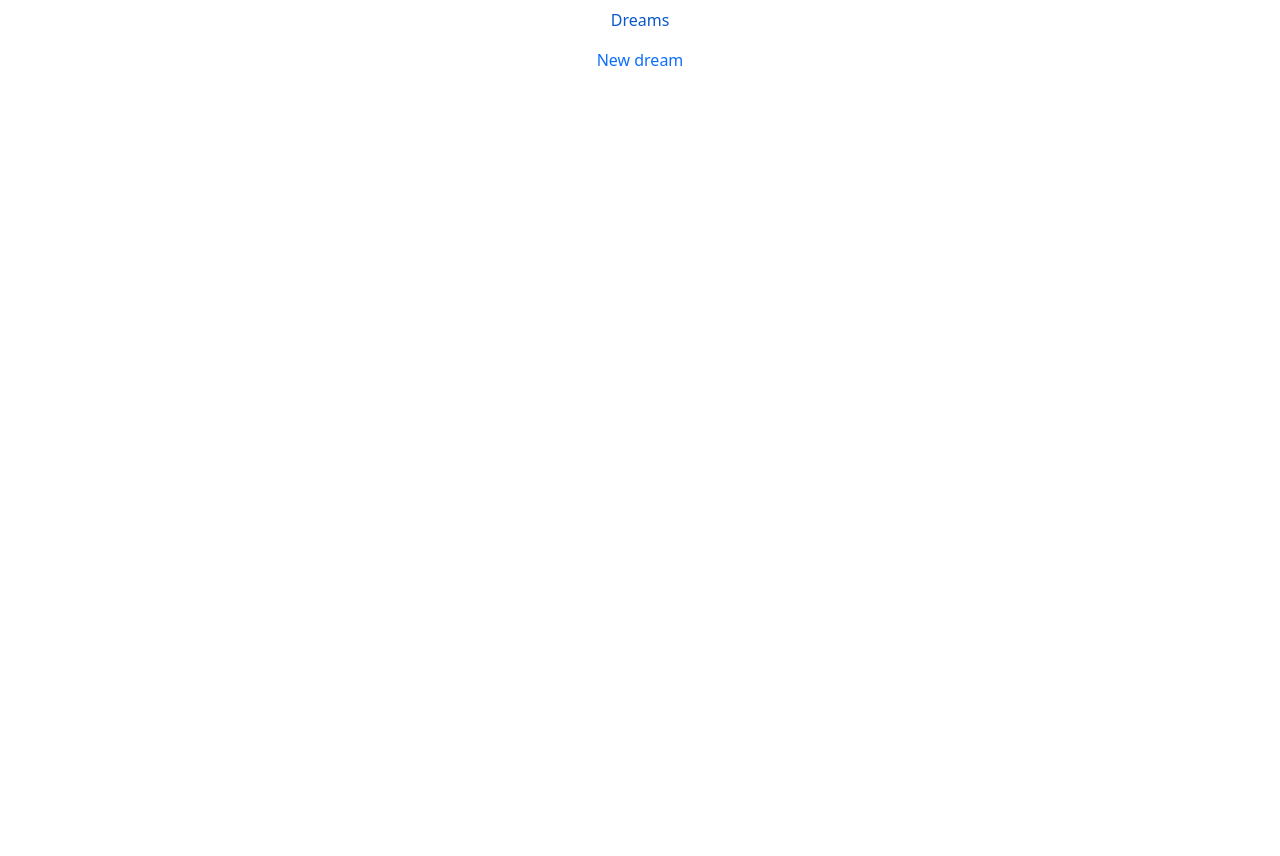
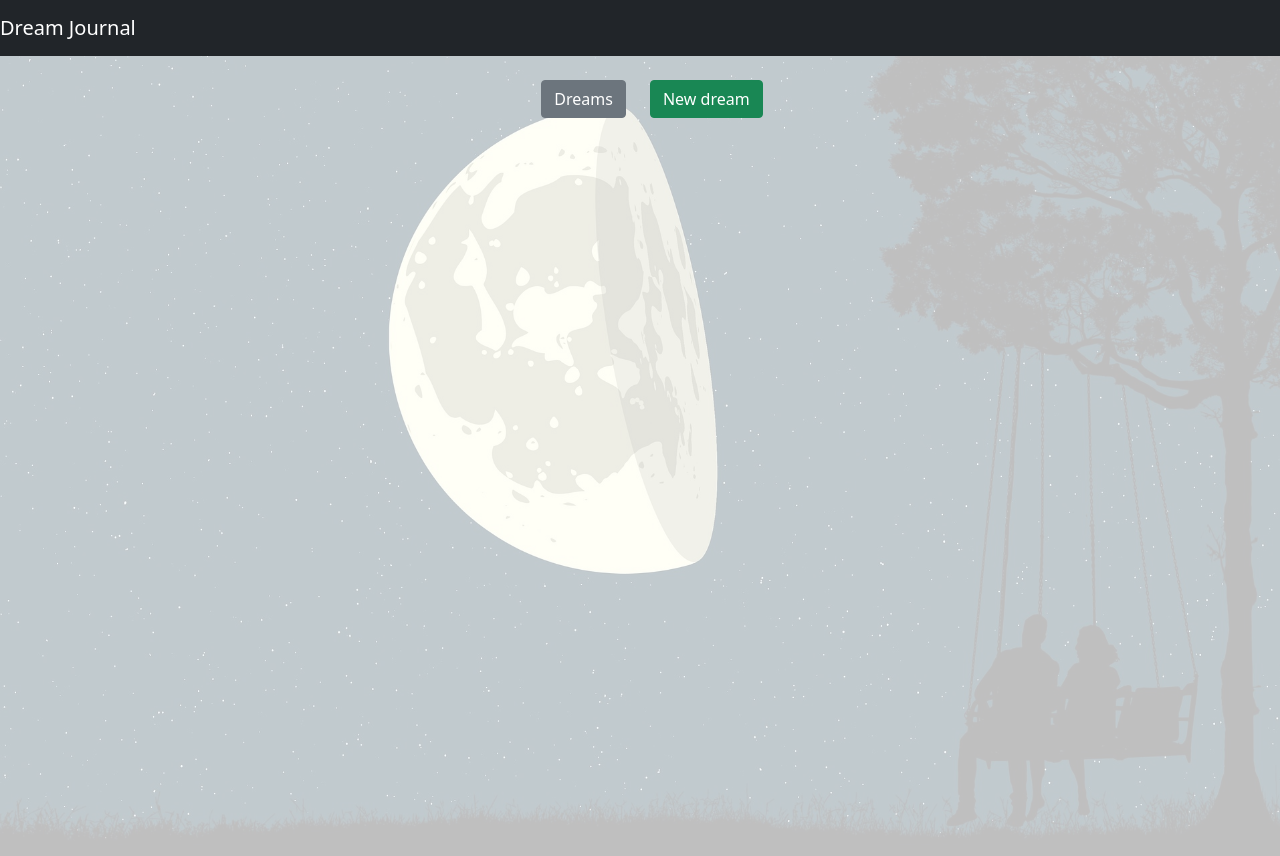
Before and after one commit to borisknot/dream-journal, a React (Create React App) app: page /dreams/1/edit in a window 1280 px wide. Before the commit the page ends 800 px from the top, so only its background shows below. Built offline with nearby package versions, Linux system fonts and the light colour scheme.

Commit message:
Improve: Visual look

```diff
--- a/src/App.css
+++ b/src/App.css
@@ -1,38 +1,12 @@
 .App {
-  text-align: center;
+  background-image: url("/public/background.jpg");
+  min-height: 100vh;
+  background-repeat: no-repeat;
+  background-size: cover;
 }
 
-.App-logo {
-  height: 40vmin;
-  pointer-events: none;
+.AppContainer {
+  background-color: rgba(255, 255, 255, 0.75);
+  padding: 24px;
+  min-height: 100vh;
 }
-
-@media (prefers-reduced-motion: no-preference) {
-  .App-logo {
-    animation: App-logo-spin infinite 20s linear;
-  }
-}
-
-.App-header {
-  background-color: #282c34;
-  min-height: 100vh;
-  display: flex;
-  flex-direction: column;
-  align-items: center;
-  justify-content: center;
-  font-size: calc(10px + 2vmin);
-  color: white;
-}
-
-.App-link {
-  color: #61dafb;
-}
-
-@keyframes App-logo-spin {
-  from {
-    transform: rotate(0deg);
-  }
-  to {
-    transform: rotate(360deg);
-  }
-}
--- a/src/App.tsx
+++ b/src/App.tsx
@@ -8,16 +8,23 @@ import DreamsPage from './pages/DreamsPage';
 import DreamShowsPage from './pages/DreamsShowPage';
 
 import Nav from "react-bootstrap/Nav";
+import Navbar from "react-bootstrap/Navbar";
+import ApplicationLayout from './layouts/ApplicationLayout';
 
 function App() {
   return (
     <div className="App">
-      <Nav className="flex-column">
-        <Link className="nav-link" to="/">Dreams</Link>
-        <Link className="nav-link" to="/dreams/new">New dream</Link>
+      <Navbar bg="dark" variant="dark" expand={false} sticky="top">
+        <Navbar.Brand>Dream Journal</Navbar.Brand>
+      </Navbar>
+
+      <ApplicationLayout>
+        <Nav className="justify-content-center">
+          <Link className="btn btn-secondary mx-4" to="/">Dreams</Link>
+          <Link className="btn btn-success" to="/dreams/new">New dream</Link>
         </Nav>
 
-      <main className="container-fluid">
+        <main className="container">
           <Routes>
             <Route path="/" element={<DreamsPage />} />
             <Route path="/dreams/new" element={<DreamsNewPage />} />
@@ -25,6 +32,7 @@ function App() {
             <Route path="/dreams/:id/show" element={<DreamShowsPage />} />
           </Routes>
         </main>
+      </ApplicationLayout>
     </div>
   );
 }
--- /dev/null
+++ b/src/layouts/ApplicationLayout.tsx
@@ -0,0 +1,9 @@
+import React from "react";
+
+export default function ApplicationLayout({ children }: { children?: React.ReactNode }) {
+  return (
+    <div className="AppContainer">
+      {children}
+    </div>
+  );
+}
--- a/src/pages/DreamsEditPage.tsx
+++ b/src/pages/DreamsEditPage.tsx
@@ -14,9 +14,11 @@ export default function DreamsEditPage() {
   if (!dream) return null;
 
   return (
-    <div>
-      <h1>Edit dream</h1>
-      <DreamForm dream={dream} />
+    <div className="row justify-content-md-center">
+      <div className="col-sm-12 col-md-6 col-xl-4">
+        <h1>Edit dream</h1>
+        <DreamForm dream={dream} />
+      </div>
     </div>
   );
 }
--- a/src/pages/DreamsNewPage.tsx
+++ b/src/pages/DreamsNewPage.tsx
@@ -3,9 +3,11 @@ import DreamForm from "../components/DreamForm";
 
 export default function DreamsNewPage() {
   return (
-    <div>
-      <h1>New dream</h1>
-      <DreamForm />
+    <div className="row justify-content-md-center">
+      <div className="col-sm-12 col-md-6 col-xl-4">
+        <h1>New dream</h1>
+        <DreamForm />
+      </div>
     </div>
   );
 }
--- a/src/pages/DreamsPage.tsx
+++ b/src/pages/DreamsPage.tsx
@@ -3,7 +3,7 @@ import { Button } from "react-bootstrap";
 import Table from "react-bootstrap/Table";
 import { useSelector } from "react-redux";
 import { Link } from "react-router-dom";
-import { Dream } from "../models/Dream";
+import { Dream, DreamType } from "../models/Dream";
 import { RootState } from "../store";
 import { remove } from "../reducers/dreamSlice";
 import { useDispatch } from "react-redux";
@@ -40,9 +40,9 @@ export default function DreamsPage() {
                 <td>{dream.title}</td>
                 <td>{dream.description}</td>
                 <td>{dream.date}</td>
-                <td>{dream.type}</td>
+                <td>{DreamType[dream.type]}</td>
                 <td>
-                  <Link to={`/dreams/${dream.id}/edit`} className="button-primary">Edit</Link>
+                  <Link to={`/dreams/${dream.id}/edit`} className="btn btn-primary mx-2">Edit</Link>
                   <Button variant="danger" onClick={event => deleteDream(event, dream.id)}>Delete</Button>
                 </td>
               </tr>
```
Also changed, not shown: public/background.jpg (added). Lines whose indentation alone changed are shown as unchanged.
